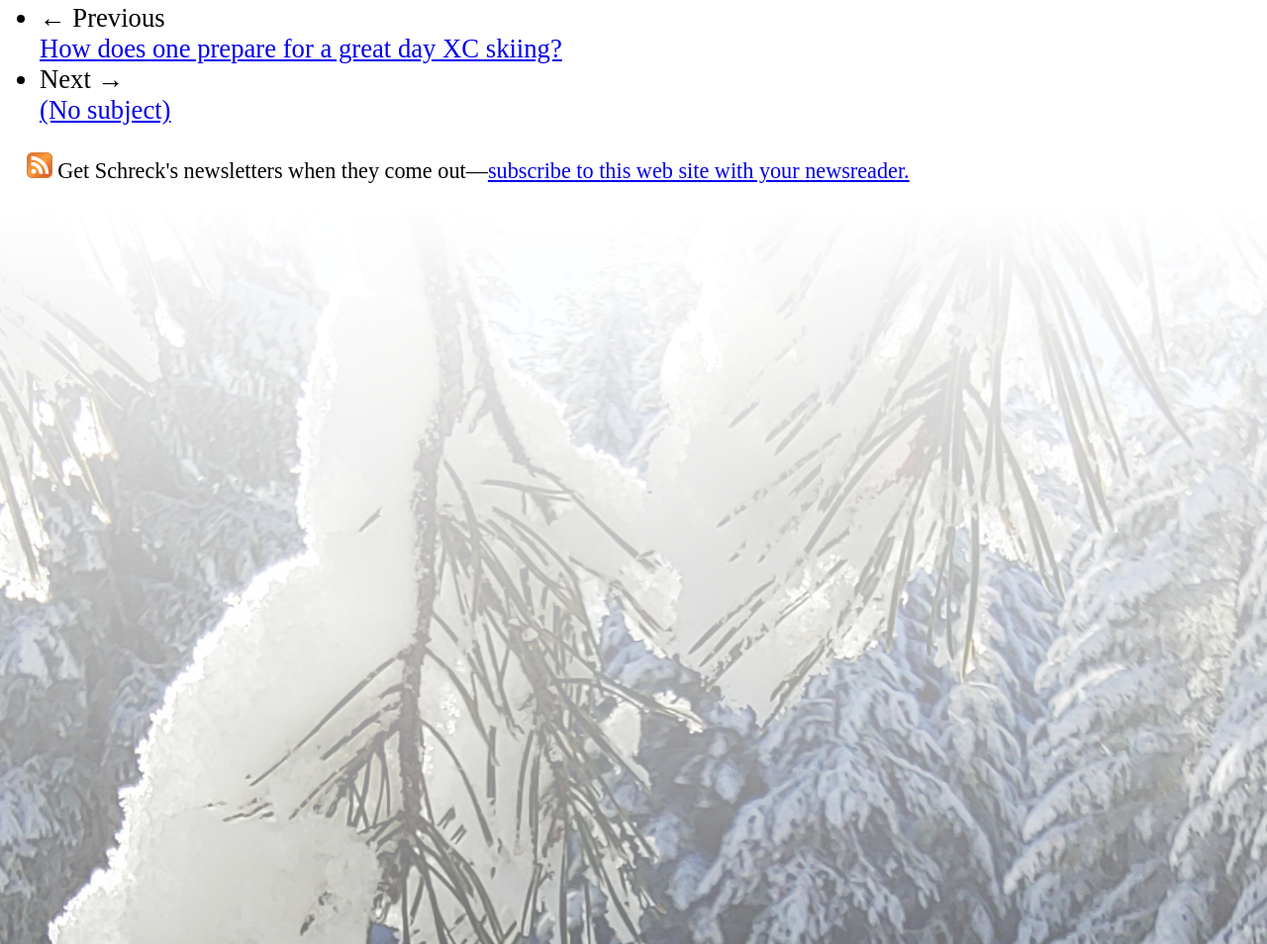
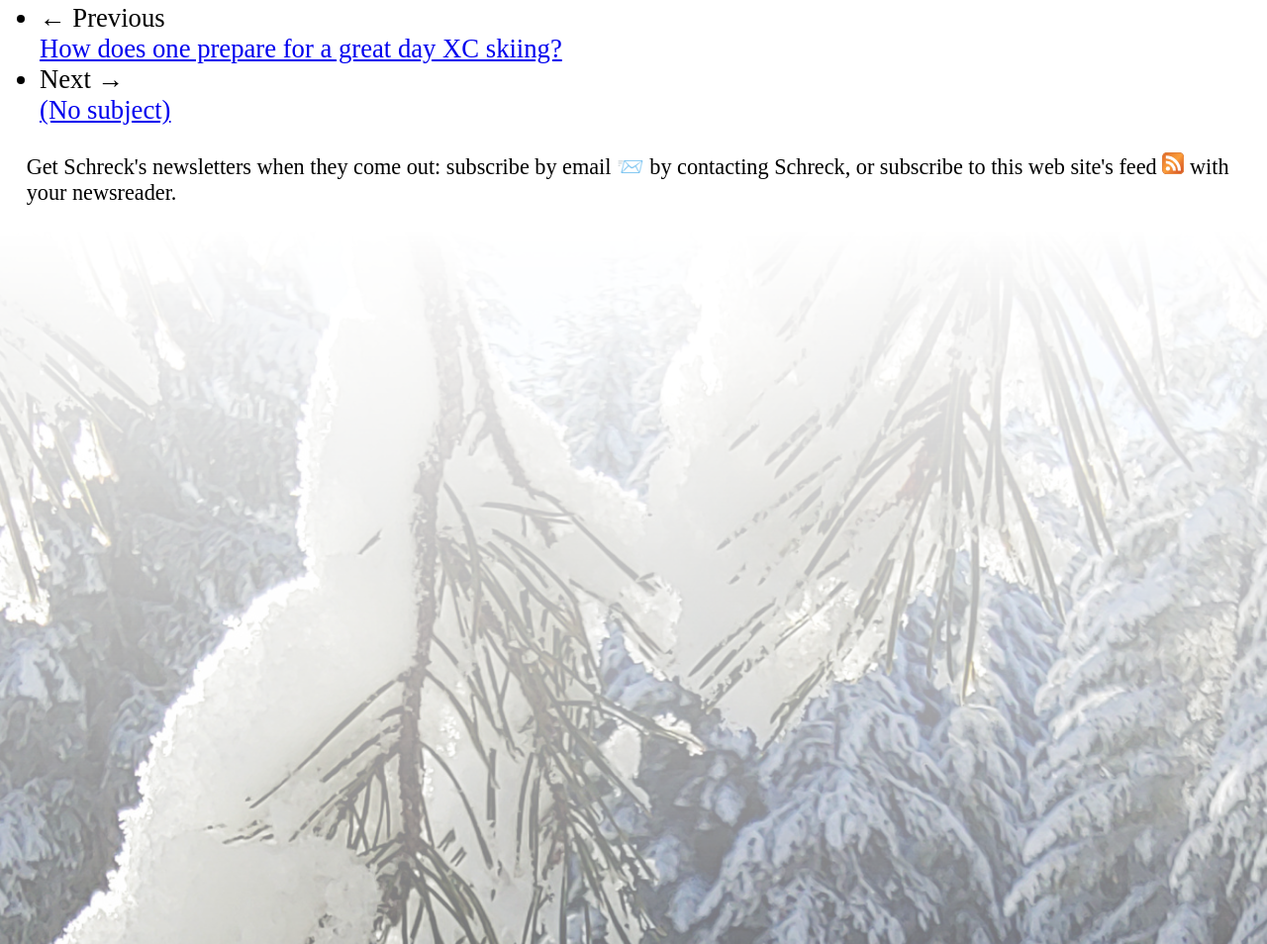
Before and after one commit to philipmw/schreckski.com, an Eleventy site: page content/news/2022-12-09/index.md in a window 1280 px wide. Shown: the part 1549-2503 px from the top of the page at 99% size. Built offline with nearby package versions, Linux system fonts and the light colour scheme; Eleventy itself is replaced by a stand-in of ours; files that its build step writes are made by us from their sources.

Commit message:
Rephrase subscribe CTA

```diff
--- a/_includes/layouts/base.njk
+++ b/_includes/layouts/base.njk
@@ -38,8 +38,11 @@
     {{ content | safe }}
 
     <p class="read" id="newsreader-subscribe">
+      Get Schreck's newsletters when they come out: subscribe by email 📨 by contacting Schreck, or subscribe to this web site's feed
+      <!-- taken from -->
       <!-- https://en.wikipedia.org/wiki/RSS#/media/File:Feed-icon.svg -->
-      <svg xmlns="http://www.w3.org/2000/svg" version="1.1" width="1lh" height="1lh" id="RSSicon" viewBox="0 0 256 256">
+      <!-- and adjusted width and height. -->
+      <svg xmlns="http://www.w3.org/2000/svg" version="1.1" width="1em" height="1em" id="RSSicon" viewBox="0 0 256 256">
         <defs>
           <linearGradient x1="0.085" y1="0.085" x2="0.915" y2="0.915" id="RSSg">
             <stop  offset="0.0" stop-color="#E3702D"/><stop  offset="0.1071" stop-color="#EA7D31"/>
@@ -55,7 +58,7 @@
         <path d="M160 213h-34a82 82 0 0 0 -82 -82v-34a116 116 0 0 1 116 116z" fill="#FFF"/>
         <path d="M184 213A140 140 0 0 0 44 73 V 38a175 175 0 0 1 175 175z" fill="#FFF"/>
       </svg>
-      Get Schreck's newsletters when they come out&mdash;<a href="https://www.tib-op.org/ojs/index.php/dae-p/atom_rss_guide">subscribe to this web site with your newsreader.</a>
+       with your newsreader.
     </p>
 
     <img id="closing" src="/graphics/closing.jpg" alt="scenic xc skiing closing photo"/>
```
